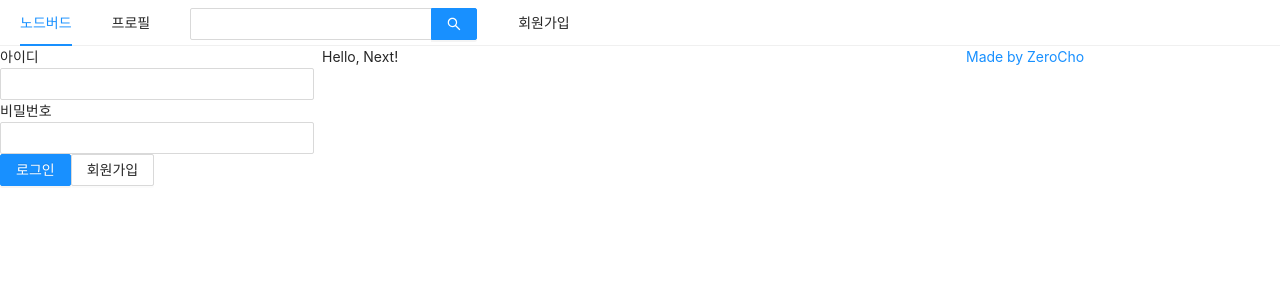
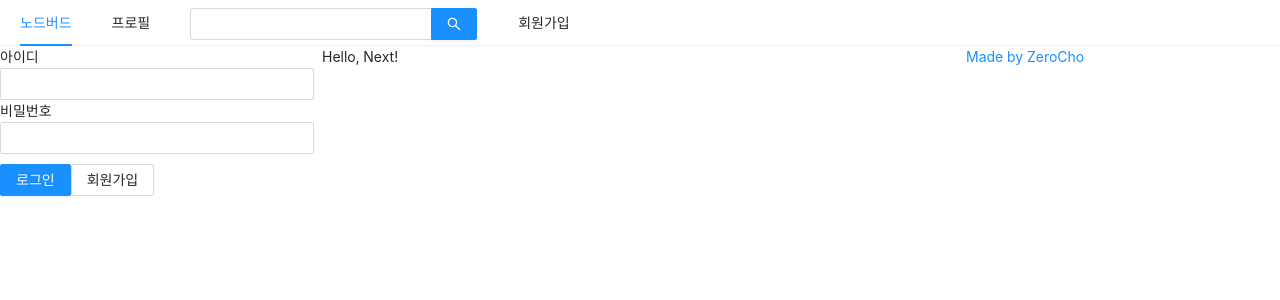
Before and after one commit to ssi02014/NodeBird, a Next.js app in the folder front/: page / in a window 1280 px wide. Shown: the top 300 px of the page. Built offline with nearby package versions, Linux system fonts and the light colour scheme.

Commit message:
Add(minjae): Input, ButtonWrapper Styled

```diff
--- a/front/components/AppLayout/index.tsx
+++ b/front/components/AppLayout/index.tsx
@@ -1,14 +1,18 @@
-import React, { useState } from 'react';
+import React, { useMemo, useState } from 'react';
 import Link from 'next/link';
-import { Menu, Input, Row, Col } from 'antd';
 import LoginForm from 'components/LoginForm';
 import Profile from 'components/Profile';
+import { StyledInput } from './style';
+import { Menu, Row, Col } from 'antd';
+
 
 interface Props {
   children: React.ReactNode;
 }
+
 const AppLayout = ({ children }: Props) => {
   const [isLoggedIn, setIsLoggedIn] = useState(false);
+
   return (
     <div>
       <Menu mode="horizontal">
@@ -19,7 +23,7 @@ const AppLayout = ({ children }: Props) => {
           <Link href="/profile"><a>프로필</a></Link>
         </Menu.Item>
         <Menu.Item>
-         <Input.Search enterButton style={{ verticalAlign: "middle" }} />
+         <StyledInput enterButton />
         </Menu.Item>
         <Menu.Item>
           <Link href="/signup"><a>회원가입</a></Link>
--- /dev/null
+++ b/front/components/AppLayout/style.ts
@@ -0,0 +1,6 @@
+import styled from "styled-components";
+import { Input } from 'antd';
+
+export const StyledInput = styled(Input.Search)`
+  vertical-align: middle;
+`;
--- a/front/components/LoginForm/index.tsx
+++ b/front/components/LoginForm/index.tsx
@@ -1,6 +1,7 @@
 import React, { useCallback, useState } from 'react';
+import Link from 'next/link';
+import { ButtonWrapper } from './style';
 import { Button, Form, Input } from 'antd';
-import Link from 'next/link';
 
 const LoginForm = () => {
   const [formValues, setFormValues] = useState({
@@ -44,10 +45,10 @@ const LoginForm = () => {
           required
         />
       </div>
-      <div>
+      <ButtonWrapper>
         <Button type="primary" htmlType="submit" loading={false}>로그인</Button>
         <Link href="/signup"><a><Button>회원가입</Button></a></Link>
-      </div>
+      </ButtonWrapper>
     </Form>
   );
 };
--- /dev/null
+++ b/front/components/LoginForm/style.ts
@@ -0,0 +1,5 @@
+import styled from "styled-components";
+
+export const ButtonWrapper = styled.div`
+  margin-top: 10px;
+`;
```
Also changed, not shown: 1 other file (tests, documents, lock files or other folders).
